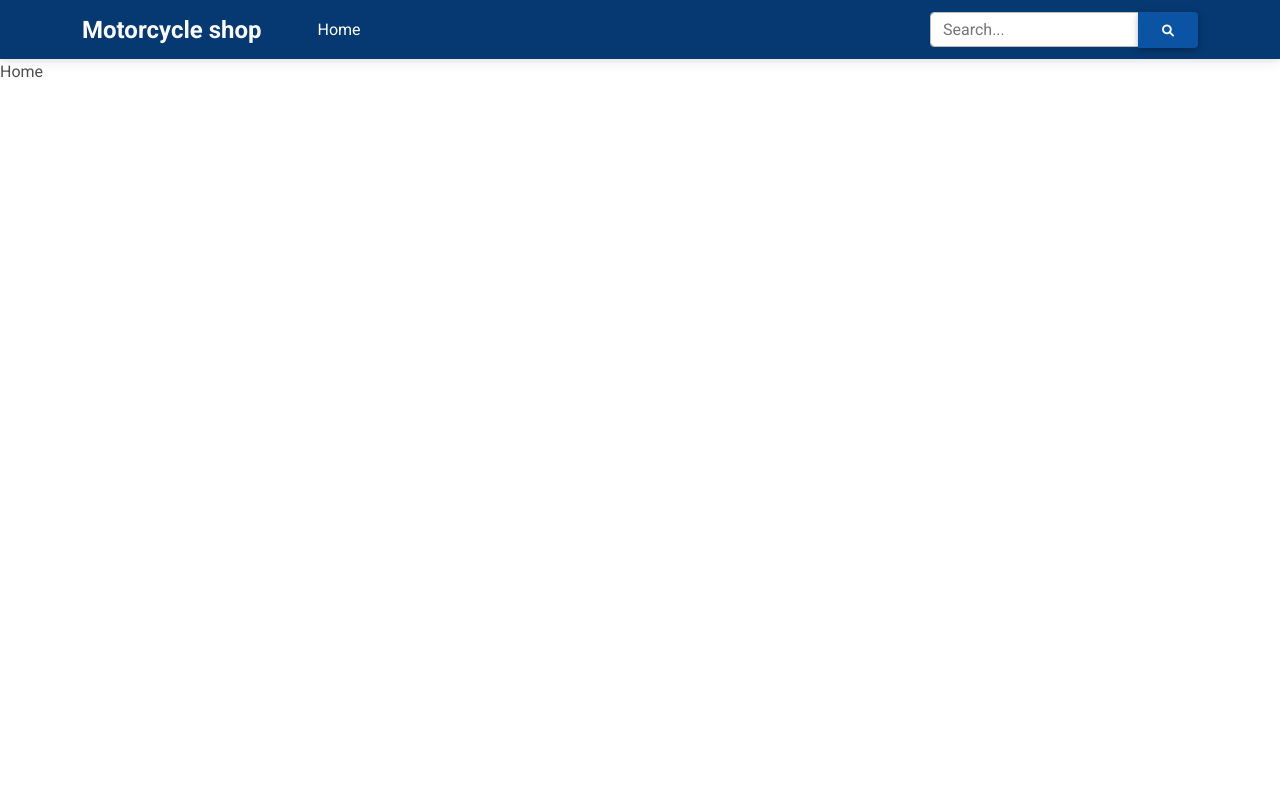
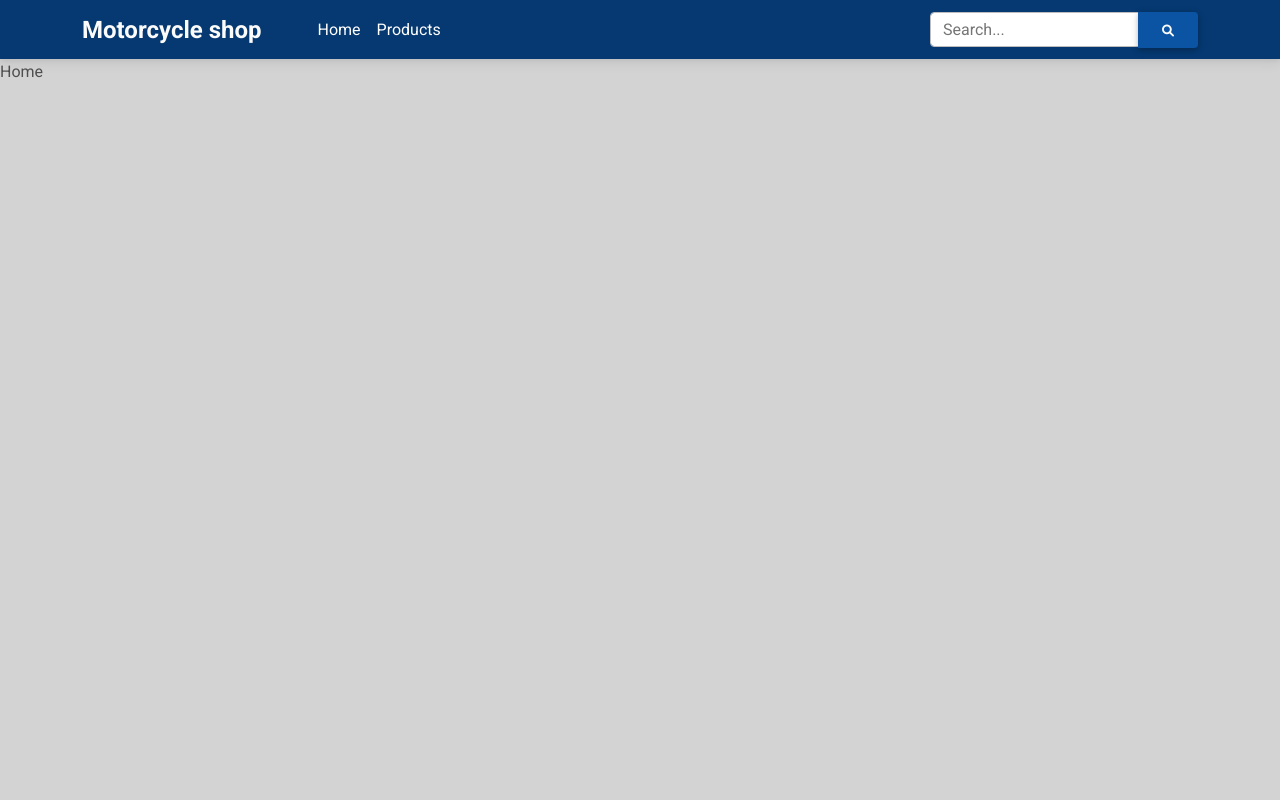
Before and after one commit to CasperBjarnetoft/javascript2-inlupp1-2, a Vue app in the folder frontend/: page / in a window 1280 px wide. Shown: the top 800 px of the page. Built offline with nearby package versions, Linux system fonts and the light colour scheme.

Commit message:
lagt till kod

```diff
--- a/frontend/package.json
+++ b/frontend/package.json
@@ -8,6 +8,7 @@
     "lint": "vue-cli-service lint"
   },
   "dependencies": {
+    "axios": "^0.26.1",
     "core-js": "^3.8.3",
     "vue": "^3.2.13",
     "vue-router": "^4.0.3",
--- a/frontend/src/App.vue
+++ b/frontend/src/App.vue
@@ -15,5 +15,9 @@ export default {
   }
 }
 </script>
+
 <style>
+  body {
+    background-color: lightgray;
+  }
 </style>
--- /dev/null
+++ b/frontend/src/components/Card.vue
@@ -0,0 +1,26 @@
+<template>
+  <router-link to="/products" class="cards col-md-3 mb-5">
+    <div class="card text-center h-100">
+        <img :src="product.image" class="card-img-top h-100" alt="Fissure in Sandstone"/>
+        <div class="card-body">
+          <h5 class="card-title">{{ product.model }}</h5>
+          <h5 class="card-title">{{ product.year }}</h5>
+          <p class="card-text">{{product.price}}</p>
+          <a href="#!" class="btn btn-primary">Buy</a>
+        </div>
+    </div>
+  </router-link>
+</template>
+
+<script>
+export default {
+    name: "appCard",
+    props: ['product']
+}
+</script>
+
+<style scoped>
+  .cards {
+    color: black;
+  }
+</style>
--- a/frontend/src/components/Navigation/NavBar.vue
+++ b/frontend/src/components/Navigation/NavBar.vue
@@ -16,7 +16,10 @@
         <div class="collapse navbar-collapse" id="navbarTogglerDemo03">
         <ul class="navbar-nav me-auto mb-1 mb-lg-0">
             <li class="nav-item">
-            <a class="nav-link rounded active" aria-current="page" href="#">Home</a>
+            <router-link to="/" class="nav-link rounded active" aria-current="page">Home</router-link>
+            </li>
+            <li class="nav-item">
+            <router-link to="/products" class="nav-link rounded active" aria-current="page">Products</router-link>
             </li>
         </ul>
         <form class="d-flex input-group w-auto">
--- a/frontend/src/router/index.js
+++ b/frontend/src/router/index.js
@@ -1,11 +1,23 @@
 import { createRouter, createWebHistory } from 'vue-router'
 import HomeView from '../views/HomeView.vue'
+import ProductsView from '../views/ProductsView.vue'
+import ProductDetails from '../views/ProductDetails.vue'
 
 const routes = [
   {
     path: '/',
     name: 'home',
     component: HomeView
+  },
+  {
+    path: '/products/product/:_id',
+    name: 'product',
+    component: ProductDetails
+  },
+  {
+    path: '/products',
+    name: 'products',
+    component: ProductsView
   },
 ]
 
--- a/frontend/src/store/index.js
+++ b/frontend/src/store/index.js
@@ -1,4 +1,6 @@
 import { createStore } from 'vuex'
+import products from './modules/products'
+import product from './modules/product'
 
 export default createStore({
   state: {
@@ -10,5 +12,7 @@ export default createStore({
   actions: {
   },
   modules: {
+    products,
+    product
   }
 })
--- /dev/null
+++ b/frontend/src/store/modules/product.js
@@ -0,0 +1,30 @@
+import axios from "axios"
+
+export default {
+    state: {
+        product: null
+    },
+    getters: {
+        product: state => state.product
+    },
+    mutations: {
+        SET_PRODUCT: (state, product) => {
+            state.product = product
+        },
+        CLEAR_PRODUCT: state => {
+            state.product = null
+        }
+    },
+    actions: {
+        getPost: async ({commit}, _id) => {
+            const res = await axios.get('http://localhost:9999/api/motorcycles/' + _id)
+            commit('SET_POST', res.data)
+        },
+        clearProduct: ({commit}) => {
+            commit('CLEAR_PRODUCT')
+        }
+    },
+    modules: {
+
+    }
+  }
--- /dev/null
+++ b/frontend/src/store/modules/products.js
@@ -0,0 +1,21 @@
+import axios from 'axios'
+
+export default {
+  state: {
+      products: []
+  },
+  getters: {
+      products: state => state.products
+  },
+  mutations: {
+      SET_PRODUCT: (state, newProducts) => {
+          state.products = newProducts
+      }
+  },
+  actions: {
+      getProducts: async ({commit}) => {
+          const res = await axios.get('http://localhost:9999/api/motorcycles')
+          commit('SET_PRODUCT', res.data)
+      }
+  },
+}
--- /dev/null
+++ b/frontend/src/views/ProductDetails.vue
@@ -0,0 +1,30 @@
+<template>
+    <div>
+        <h1>hej</h1>
+    </div>
+</template>
+
+<script>
+import{ mapActions, mapGetters } from 'vuex'
+
+export default {
+    props: ['_id'],
+    methods: {
+        ...mapActions(['getProduct', 'clearPost'])
+    },
+    created() {
+        this.getProduct(this.id)
+    },
+    computed: {
+        ...mapGetters(['product'])
+    },
+    unmounted() {
+        this.clearPost()
+    }
+
+}
+</script>
+
+<style>
+
+</style>
--- /dev/null
+++ b/frontend/src/views/ProductsView.vue
@@ -0,0 +1,32 @@
+<template>
+<div class="container">
+  <div class="row mt-5">
+    <Card v-for="product in products" :key="product._id" :product="product" />
+  </div>
+</div>
+
+</template>
+
+<script>
+import { mapActions, mapGetters } from 'vuex'
+import Card from '../components/Card.vue'
+
+export default {
+  components: {
+    Card,
+  },
+  methods: {
+    ...mapActions(['getProducts'])
+  },
+  created() {
+    this.getProducts()
+  },
+  computed: {
+    ...mapGetters(['products'])
+  }
+}
+</script>
+
+<style>
+
+</style>
```
Also changed, not shown: 2 other files (tests, documents, lock files or other folders).
